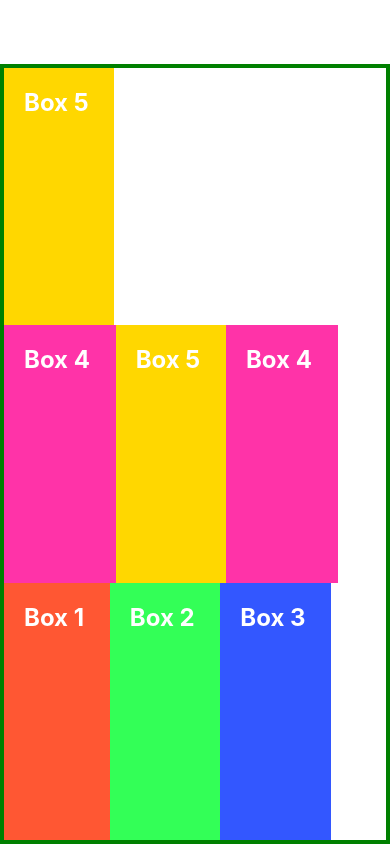
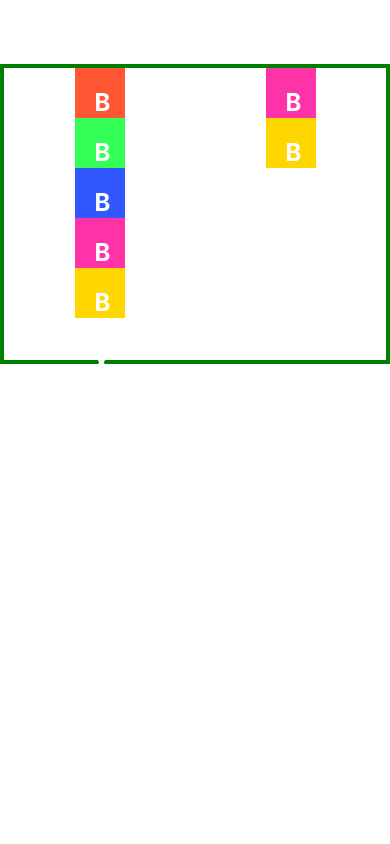
Before and after one commit to Praveenskg/react-native, a React Native app in the folder RNLayout/: screen / in a window 390 px wide. Built offline with nearby package versions, Linux system fonts and the light colour scheme.

Commit message:
align content

```diff
--- a/RNLayout/App.tsx
+++ b/RNLayout/App.tsx
@@ -9,8 +9,8 @@ export default function App() {
       <Box style={{ backgroundColor: "#3357FF" }}>Box 3</Box>
       <Box style={{ backgroundColor: "#FF33A8" }}>Box 4</Box>
       <Box style={{ backgroundColor: "#FFD700" }}>Box 5</Box>
-      <Box style={{ backgroundColor: "#FF33A8" }}>Box 4</Box>
-      <Box style={{ backgroundColor: "#FFD700" }}>Box 5</Box>
+      <Box style={{ backgroundColor: "#FF33A8" }}>Box 6</Box>
+      <Box style={{ backgroundColor: "#FFD700" }}>Box 7</Box>
     </View>
     // <View style={{ backgroundColor: "plum", flex: 1 }}> </View>
   );
@@ -18,10 +18,11 @@ export default function App() {
 
 const styles = StyleSheet.create({
   container: {
-    flex: 1,
-    flexDirection: "row",
-    flexWrap: "wrap-reverse",
-    // height: 300,
+    // flex: 1,
+    // flexDirection: "row",
+    flexWrap: "wrap",
+    alignContent: "space-around",
+    height: 300,
     marginTop: 64,
     borderWidth: 4,
     borderColor: "green",
--- a/RNLayout/components/Box.tsx
+++ b/RNLayout/components/Box.tsx
@@ -16,6 +16,8 @@ const styles = StyleSheet.create({
   box: {
     backgroundColor: "white",
     padding: 20,
+    height: 50,
+    width:50
   },
   text: {
     fontSize: 24,
```
